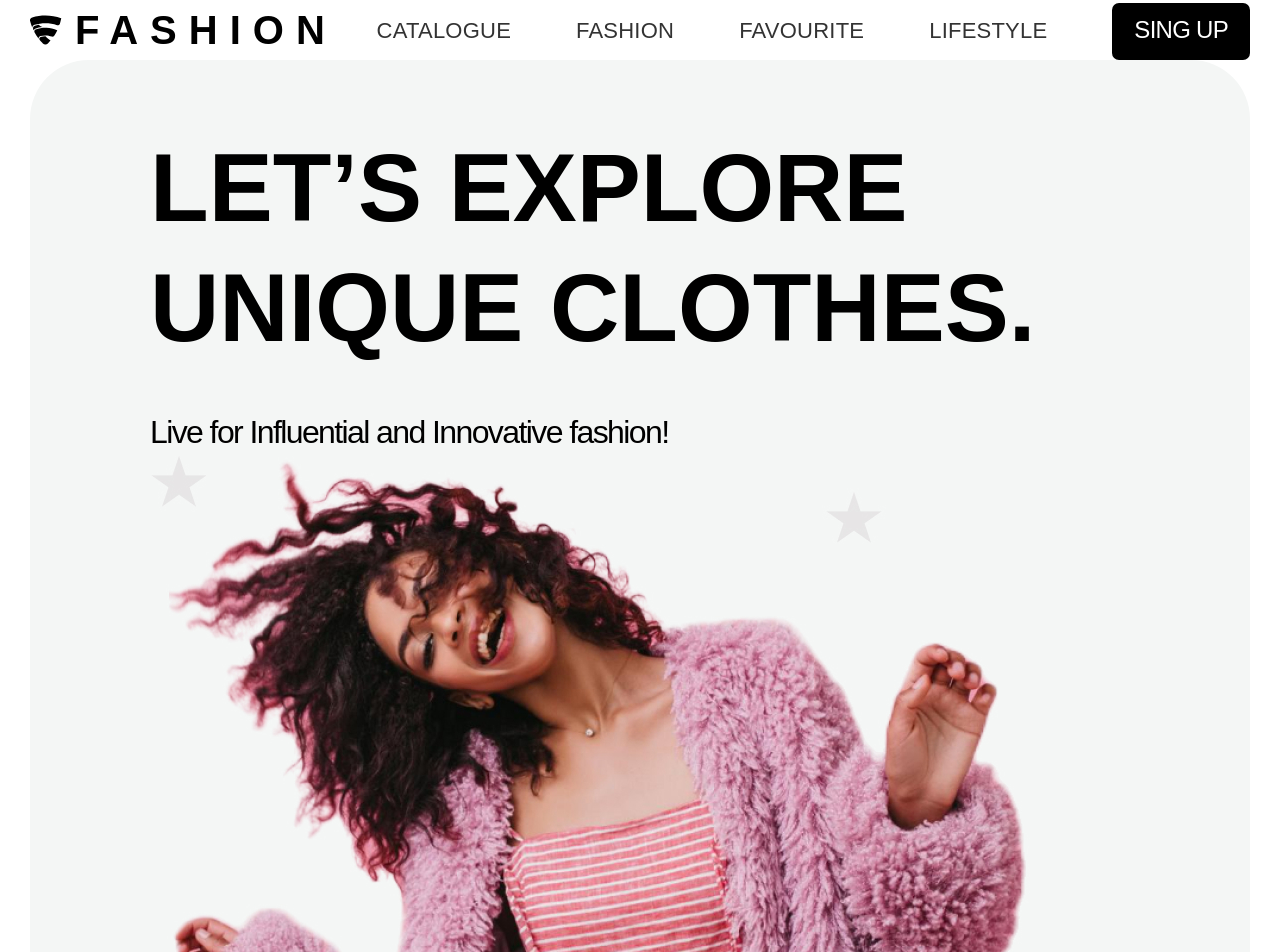
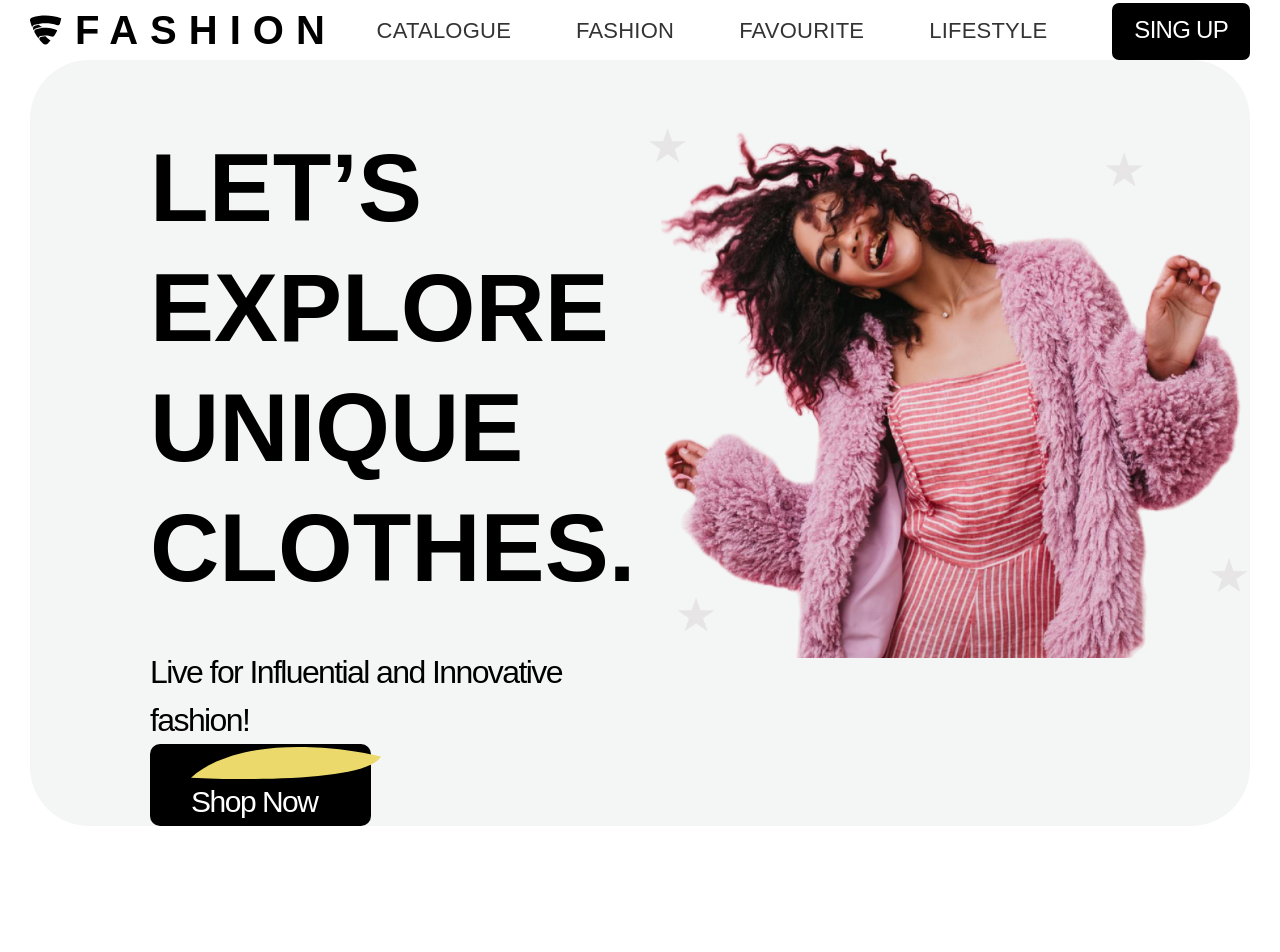
Before and after one commit to Luni19/Shopping-app-react, a React (Create React App) app: page / in a window 1280 px wide. Shown: the top 952 px of the page. After the commit the page ends 826 px from the top, so only its background shows below. Built offline with nearby package versions, Linux system fonts and the light colour scheme; a web font is replaced by a local one.

Commit message:
continuation hero section

```diff
--- a/src/components/hero/Hero.jsx
+++ b/src/components/hero/Hero.jsx
@@ -7,17 +7,16 @@ function hero (){
         <div className='conteiner'>
             <div className="hero-content">
                 <div className="hero-text">
-                    <div className="hero-tittle"> LET’S EXPLORE UNIQUE CLOTHES.</div>
-
-                <div className="hero-description">
-                Live for Influential and Innovative fashion!
-                </div>
-                <div className="hero-btn"></div>
+                    <h2 className="hero-tittle"> LET’S EXPLORE UNIQUE CLOTHES.</h2>
+                  <p className="hero-description">
+                  Live for Influential and Innovative fashion!
+                  </p>
+                  <button type="button" className="hero-btn">Shop Now</button>
+                  </div>
                     <div className="hero-img">
                         <img src={heroImage} alt="heroImage" />
+                    </div>
 
-                    </div>
-                </div>
 
             </div>
 
--- a/src/components/hero/hero-section.css
+++ b/src/components/hero/hero-section.css
@@ -14,6 +14,8 @@ line-height: 120px;
 letter-spacing: 0em;
 text-align: left;
 margin-bottom: 40px;
+max-width: 474px;
+
 }
 
 .hero-description{
@@ -33,14 +35,19 @@ line-height: 45px;
 letter-spacing: -0.05em;
 text-align: left;
 color: white;
+background-color: black;
+width: 221px;
+height: 82px;
+border-radius: 10px;
+padding-left: 41px;
 }
 
-.hero-bt::before{
+.hero-btn::before{
     content: '';
     display: block;
-    position: absolute;
-    width: 90px;
+    width: 190px;
     height: 32px;
-    background: #EBD96B;
+
+
     background-image: url(../../images/icons/decor-yellow.svg);
 }
```
